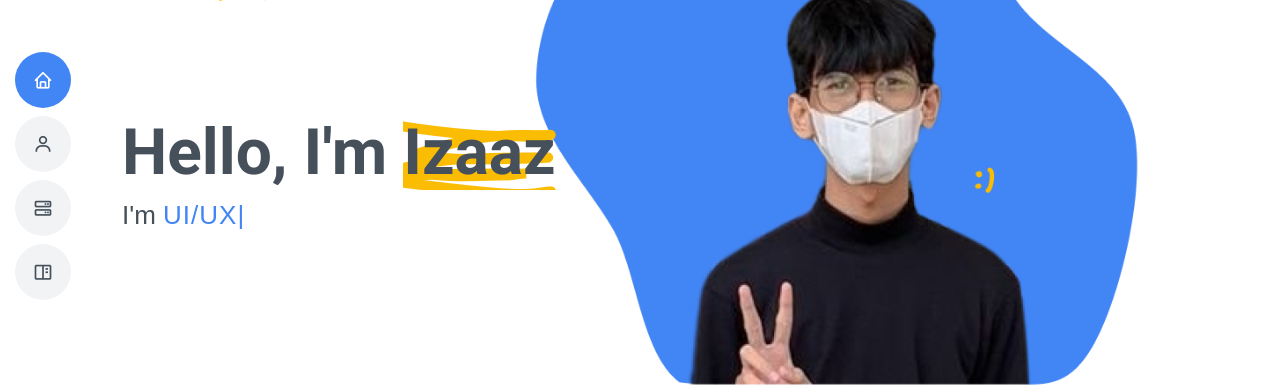
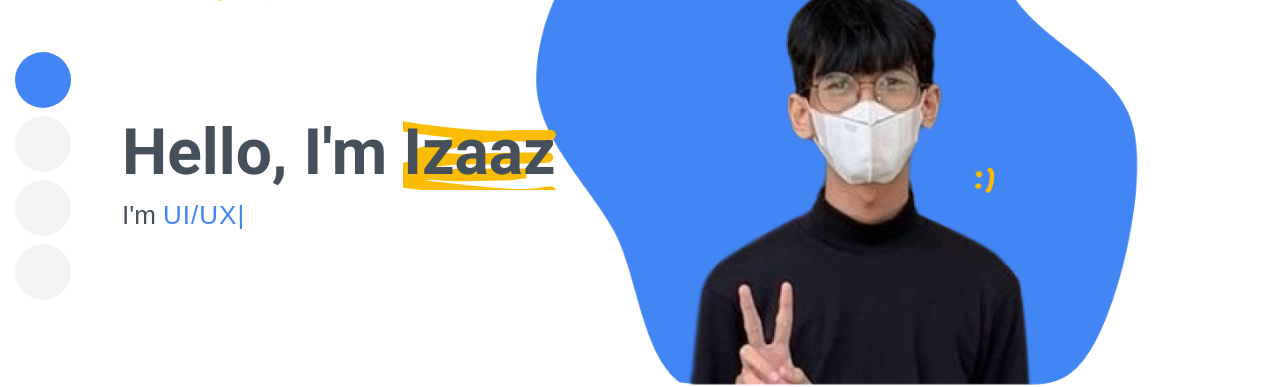
Before and after one commit to muhammadizaaz/muhammadizaaz.github.io, a plain HTML site: page index.html in a window 1280 px wide. Shown: the part 220-607 px from the top of the page. Drawn offline with Linux system fonts and the light colour scheme.

Commit message:
udah gaada libary lagi

```diff
--- a/index.html
+++ b/index.html
@@ -10,9 +10,6 @@
 
     <!-- Google Fonts -->
     <link href="https://fonts.googleapis.com/css?family=Roboto:300,300i,400,400i,600,600i,700,700i" rel="stylesheet"/>
-
-    <!-- Icon Files -->
-    <link href="assets/vendor/boxicons/css/boxicons.min.css" rel="stylesheet" />
 
     <!--Main CSS File -->
     <link href="assets/css/style.css" rel="stylesheet" />
```
